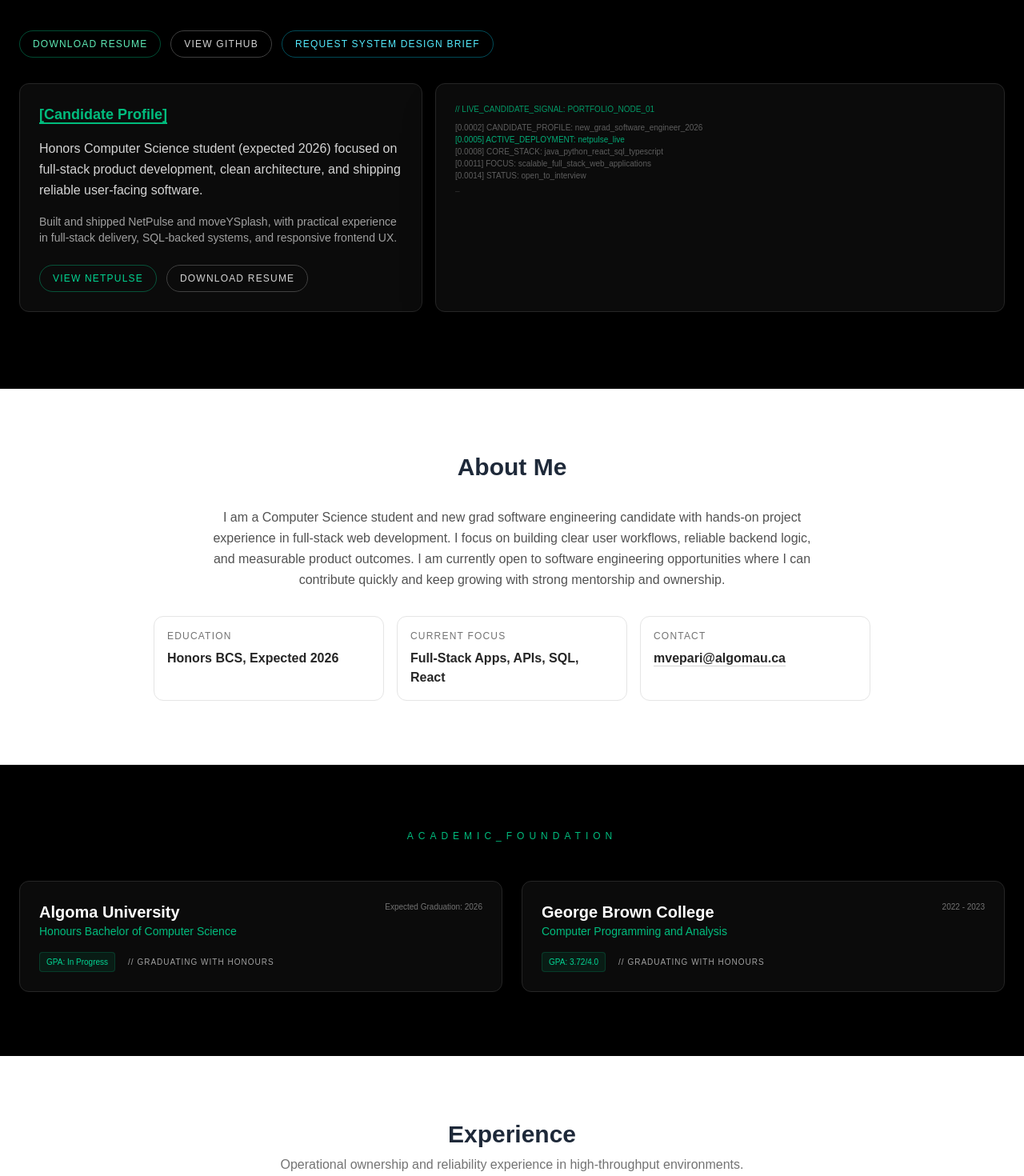
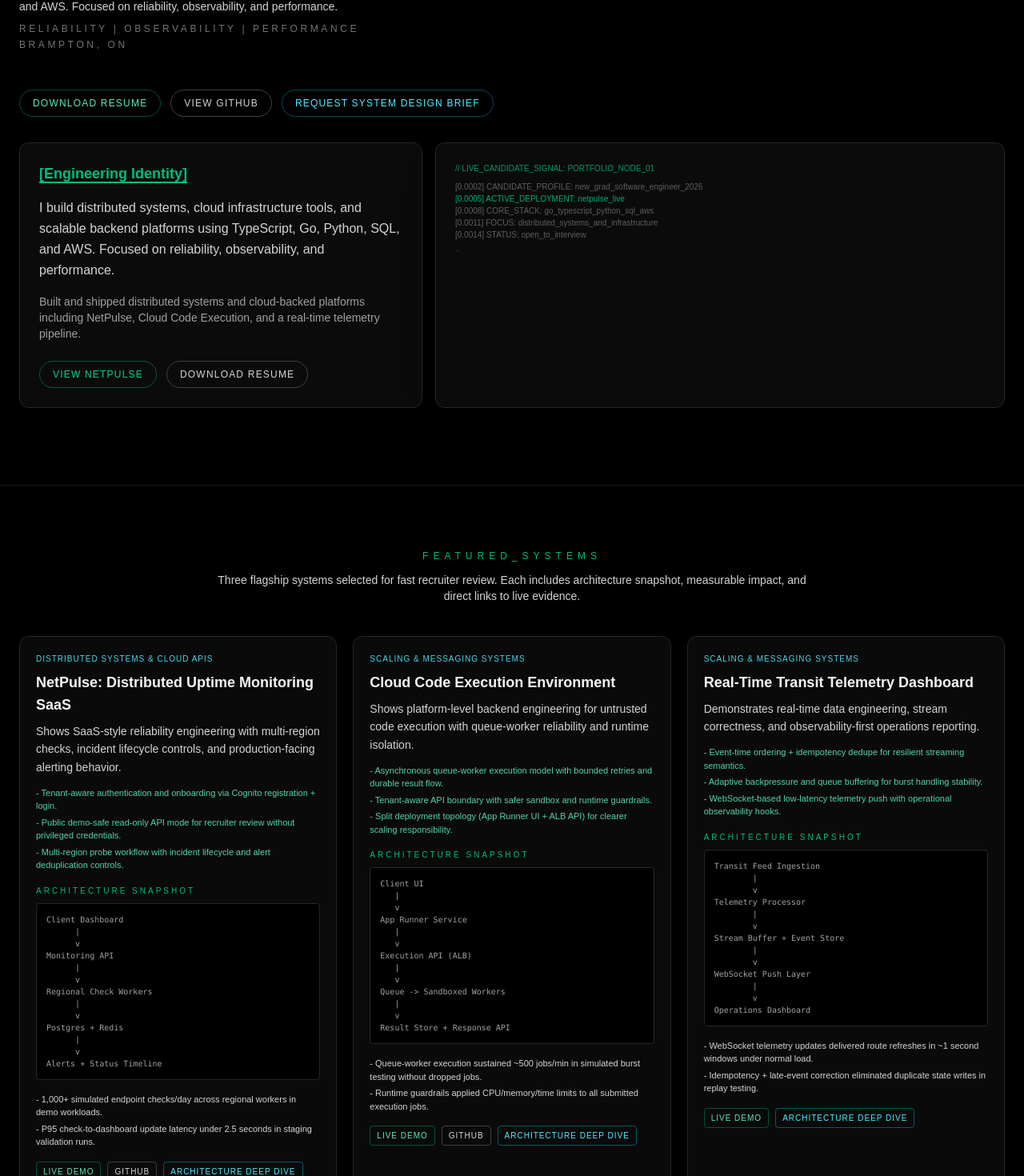
Before and after one commit to MohammedVep/mohammed-portfolio, a Next.js app: page / in a window 1280 px wide. Shown: the part 292-1762 px from the top of the page at 80% size. Built offline with nearby package versions, Linux system fonts and the light colour scheme.

Commit message:
Add flagship systems section and sharpen homepage identity

```diff
--- a/app/page.tsx
+++ b/app/page.tsx
@@ -2,6 +2,7 @@
 import Contact from "@/components/sections/contact/Contact";
 import Education from "@/components/sections/education/Education";
 import Experience from "@/components/sections/experience/Experience";
+import FeaturedSystems from "@/components/sections/featured-systems/FeaturedSystems";
 import Hero from "@/components/sections/hero/Hero";
 import Projects from "@/components/sections/projects/Projects";
 import RoleFit from "@/components/sections/role-fit/RoleFit";
@@ -11,6 +12,7 @@
   return (
     <>
       <Hero />
+      <FeaturedSystems />
       <About />
       <Education />
       <Experience />
--- /dev/null
+++ b/components/sections/featured-systems/FeaturedSystems.tsx
@@ -0,0 +1,132 @@
+import { projectsData } from "@/content/projects";
+
+const flagshipIds = ["netpulse", "cloud-code-execution", "realtime-transit-telemetry"] as const;
+
+const architectureSnapshots: Record<(typeof flagshipIds)[number], string> = {
+  netpulse: `Client Dashboard
+      |
+      v
+Monitoring API
+      |
+      v
+Regional Check Workers
+      |
+      v
+Postgres + Redis
+      |
+      v
+Alerts + Status Timeline`,
+  "cloud-code-execution": `Client UI
+   |
+   v
+App Runner Service
+   |
+   v
+Execution API (ALB)
+   |
+   v
+Queue -> Sandboxed Workers
+   |
+   v
+Result Store + Response API`,
+  "realtime-transit-telemetry": `Transit Feed Ingestion
+        |
+        v
+Telemetry Processor
+        |
+        v
+Stream Buffer + Event Store
+        |
+        v
+WebSocket Push Layer
+        |
+        v
+Operations Dashboard`,
+};
+
+export default function FeaturedSystems() {
+  const projects = flagshipIds
+    .map((id) => projectsData.find((project) => project.id === id))
+    .filter((project): project is (typeof projectsData)[number] => Boolean(project));
+
+  return (
+    <section id="featured-systems" className="border-t border-neutral-900 bg-black py-20">
+      <div className="container mx-auto px-6">
+        <h2 className="mb-3 text-center text-xs font-mono uppercase tracking-[0.5em] text-emerald-500">
+          Featured_Systems
+        </h2>
+        <p className="mx-auto mb-10 max-w-3xl text-center text-sm text-neutral-300">
+          Three flagship systems selected for fast recruiter review. Each includes architecture
+          snapshot, measurable impact, and direct links to live evidence.
+        </p>
+
+        <div className="grid gap-5 lg:grid-cols-3">
+          {projects.map((project) => (
+            <article
+              key={project.id}
+              className="rounded-xl border border-neutral-800 bg-neutral-950 p-5 font-mono"
+            >
+              <p className="text-[10px] uppercase tracking-widest text-cyan-300/90">
+                {project.projectType}
+              </p>
+              <h3 className="mt-2 text-lg font-bold text-neutral-100">{project.title}</h3>
+              <p className="mt-2 text-sm leading-relaxed text-neutral-300">{project.whyItMatters}</p>
+
+              <div className="mt-3 space-y-1 text-[11px] text-emerald-300/90">
+                {project.productionCapabilities?.slice(0, 3).map((capability, index) => (
+                  <p key={`${project.id}-capability-${index}`}>- {capability}</p>
+                ))}
+              </div>
+
+              <div className="mt-4">
+                <p className="mb-2 text-[10px] uppercase tracking-[0.3em] text-emerald-500">
+                  Architecture Snapshot
+                </p>
+                <pre className="overflow-x-auto rounded border border-neutral-800 bg-black p-3 text-[10px] text-neutral-400">
+                  {architectureSnapshots[project.id as (typeof flagshipIds)[number]]}
+                </pre>
+              </div>
+
+              <div className="mt-4 space-y-1 text-[11px] text-neutral-300">
+                {project.impactMetrics.slice(0, 2).map((metric, index) => (
+                  <p key={`${project.id}-metric-${index}`}>- {metric}</p>
+                ))}
+              </div>
+
+              <div className="mt-4 flex flex-wrap gap-2">
+                {project.liveUrl ? (
+                  <a
+                    href={project.liveUrl}
+                    target="_blank"
+                    rel="noreferrer"
+                    className="rounded border border-emerald-500/40 px-2 py-1 text-[10px] uppercase tracking-widest text-emerald-300 transition hover:border-emerald-300 hover:text-emerald-200"
+                  >
+                    Live Demo
+                  </a>
+                ) : null}
+                {project.repoUrl ? (
+                  <a
+                    href={project.repoUrl}
+                    target="_blank"
+                    rel="noreferrer"
+                    className="rounded border border-neutral-700 px-2 py-1 text-[10px] uppercase tracking-widest text-neutral-300 transition hover:border-neutral-500 hover:text-neutral-200"
+                  >
+                    GitHub
+                  </a>
+                ) : null}
+                {project.systemDesignUrl ? (
+                  <a
+                    href={project.systemDesignUrl}
+                    className="rounded border border-cyan-400/40 px-2 py-1 text-[10px] uppercase tracking-widest text-cyan-300 transition hover:border-cyan-300 hover:text-cyan-200"
+                  >
+                    Architecture Deep Dive
+                  </a>
+                ) : null}
+              </div>
+            </article>
+          ))}
+        </div>
+      </div>
+    </section>
+  );
+}
--- a/components/sections/hero/Hero.tsx
+++ b/components/sections/hero/Hero.tsx
@@ -8,8 +8,8 @@
   const baseTelemetry = [
     "[0.0002] CANDIDATE_PROFILE: new_grad_software_engineer_2026",
     "[0.0005] ACTIVE_DEPLOYMENT: netpulse_live",
-    "[0.0008] CORE_STACK: java_python_react_sql_typescript",
-    "[0.0011] FOCUS: scalable_full_stack_web_applications",
+    "[0.0008] CORE_STACK: go_typescript_python_sql_aws",
+    "[0.0011] FOCUS: distributed_systems_and_infrastructure",
     "[0.0014] STATUS: open_to_interview",
     "_",
   ];
@@ -38,14 +38,14 @@
         >
           <div>
             <h3 className="text-lg font-bold font-mono text-emerald-500 underline decoration-2 underline-offset-4">
-              [Candidate Profile]
+              [Engineering Identity]
             </h3>
             <p className="mt-4 leading-relaxed text-neutral-300">
               {profileData.summary}
             </p>
             <p className="mt-4 text-sm text-neutral-400">
-              Built and shipped NetPulse and moveYSplash, with practical experience
-              in full-stack delivery, SQL-backed systems, and responsive frontend UX.
+              Built and shipped distributed systems and cloud-backed platforms including
+              NetPulse, Cloud Code Execution, and a real-time telemetry pipeline.
             </p>
           </div>
           <div className="mt-6 flex flex-wrap gap-3">
@@ -101,7 +101,11 @@
         <h1 className="mb-2 text-5xl font-bold tracking-tighter text-white md:text-6xl">
           {profileData.name}
         </h1>
-        <p className="mb-2 font-mono text-neutral-300">{profileData.title}</p>
+        <p className="mb-2 font-mono text-emerald-300">{profileData.title}</p>
+        <p className="mb-2 max-w-3xl text-sm leading-relaxed text-neutral-300">{profileData.summary}</p>
+        <p className="mb-1 font-mono text-xs uppercase tracking-[0.3em] text-neutral-500">
+          Reliability | Observability | Performance
+        </p>
         <p className="mb-12 font-mono text-xs uppercase tracking-[0.3em] text-neutral-500">
           {profileData.location}
         </p>
--- a/components/sections/projects/Projects.tsx
+++ b/components/sections/projects/Projects.tsx
@@ -20,6 +20,13 @@
   "Full-Stack Product Engineering":
     "End-to-end applications with product UX, backend workflows, and documented design decisions.",
 };
+
+const toArchitecturePreview = (summary: string) =>
+  summary
+    .split("->")
+    .map((node) => node.trim())
+    .filter(Boolean)
+    .join("\n  -> ");
 
 function buildBentoItems(categoryProjects: PortfolioProject[]) {
   return categoryProjects.map((project, index) => ({
@@ -52,6 +59,15 @@
             <p>
               <span className="text-neutral-200">Architecture:</span> {project.architectureSummary}
             </p>
+          </div>
+
+          <div className="mt-3">
+            <p className="mb-2 text-[10px] uppercase tracking-[0.3em] text-emerald-500">
+              Architecture Snapshot
+            </p>
+            <pre className="overflow-x-auto rounded border border-neutral-800 bg-black p-3 text-[10px] text-neutral-400">
+              {toArchitecturePreview(project.architectureSummary)}
+            </pre>
           </div>
 
           <div className="mt-3 space-y-1 text-[11px] text-emerald-300/90">
--- a/content/profile/index.ts
+++ b/content/profile/index.ts
@@ -1,6 +1,6 @@
 export const profileData = {
   name: "Mohammed Vepari",
-  title: "Computer Science Student | New Grad Software Engineer (2026)",
+  title: "Systems & Infrastructure Software Engineer | New Grad 2026",
   location: "Brampton, ON",
   phone: "(416) 277-4564",
   email: "mvepari@algomau.ca",
@@ -10,5 +10,5 @@
   netPulseLiveUrl: "https://main.dpl90cw6xnizn.amplifyapp.com",
   netPulseRepoUrl: "https://github.com/MohammedVep/NetPulse",
   summary:
-    "Honors Computer Science student (expected 2026) focused on full-stack product development, clean architecture, and shipping reliable user-facing software.",
+    "I build distributed systems, cloud infrastructure tools, and scalable backend platforms using TypeScript, Go, Python, SQL, and AWS. Focused on reliability, observability, and performance.",
 } as const;
```
